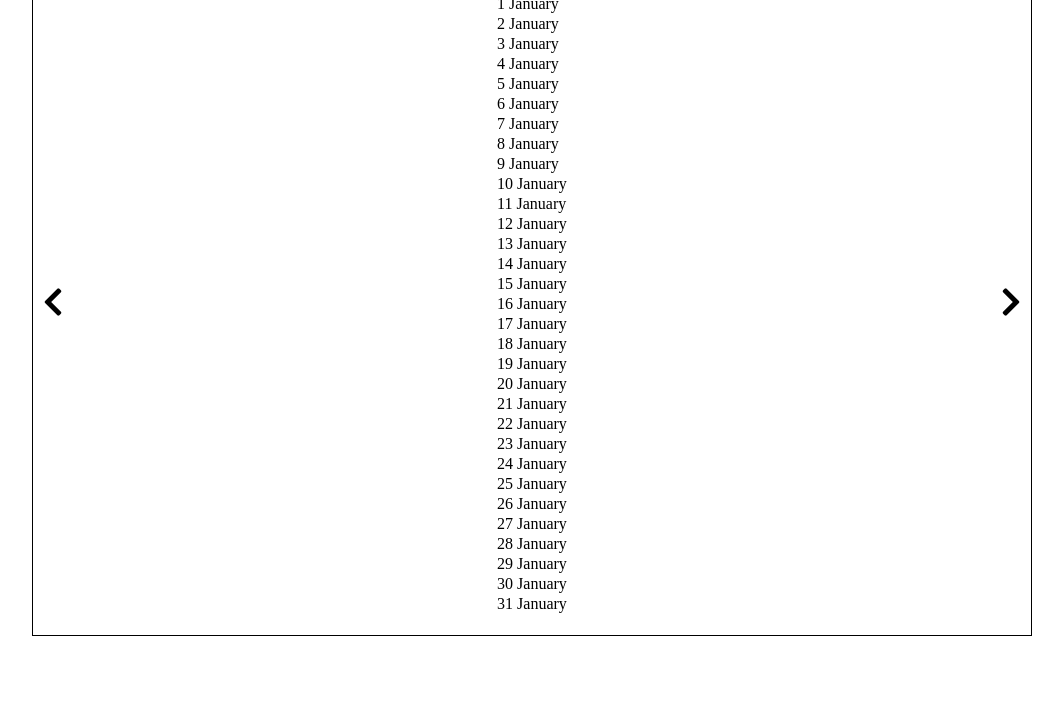
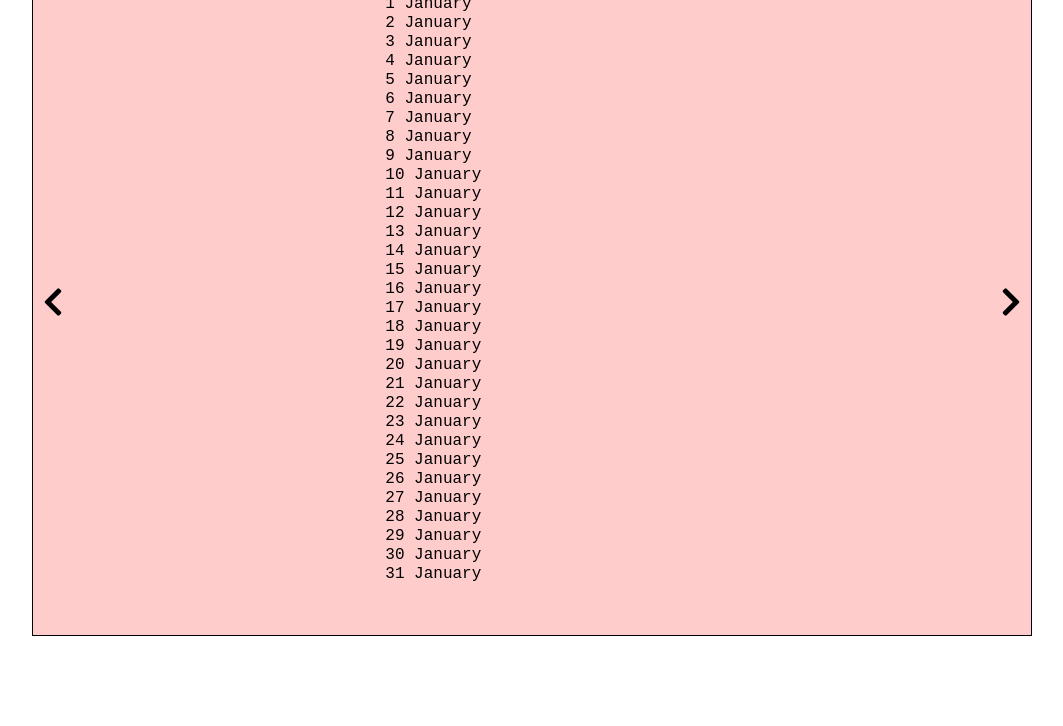
Before and after one commit to AlessandroRossi643/ajax-ex-calendar, a plain HTML site: page index.html in a window 1280 px wide. Shown: the part 74-800 px from the top of the page, without its empty margins (108-1171 px from the left). Drawn offline with nearby package versions, Linux system fonts and the light colour scheme; no server answers.

Commit message:
3. Miglioramento parte grafica

```diff
--- a/index.html
+++ b/index.html
@@ -4,6 +4,7 @@
     <meta charset="utf-8">
     <title>ajax_Calendar_AR</title>
     <link rel="stylesheet" href="https://use.fontawesome.com/releases/v5.8.2/css/all.css" integrity="sha384-oS3vJWv+0UjzBfQzYUhtDYW+Pj2yciDJxpsK1OYPAYjqT085Qq/1cq5FLXAZQ7Ay" crossorigin="anonymous">
+    <link href="https://fonts.googleapis.com/css?family=Oswald&display=swap" rel="stylesheet">
     <link rel="stylesheet" href="style.css">
     <script src="https://cdnjs.cloudflare.com/ajax/libs/handlebars.js/4.1.2/handlebars.min.js"></script>
     <script src="https://ajax.googleapis.com/ajax/libs/jquery/3.4.0/jquery.min.js"></script>
--- a/style.css
+++ b/style.css
@@ -2,6 +2,9 @@
   box-sizing: border-box;
   margin: 0;
   padding: 0;
+}
+body{
+  font-family: 'Roboto Mono', monospace;
 }
 .container{
   padding: 10px;
@@ -18,6 +21,7 @@
   flex-direction: column;
   align-items: center;
   position: relative;
+  background-color: #ffcccc;
 }
 .container i{
   position: absolute;
@@ -35,9 +39,11 @@
 }
 #giorni_mesecorrente{
   list-style-type: none;
+  width: 30%;
 }
 #giorni_mesecorrente li{
-padding: 1px 0;
+  padding: 0.5px 0;
+  text-align: left;
 }
 .red{
   color: red;
```
